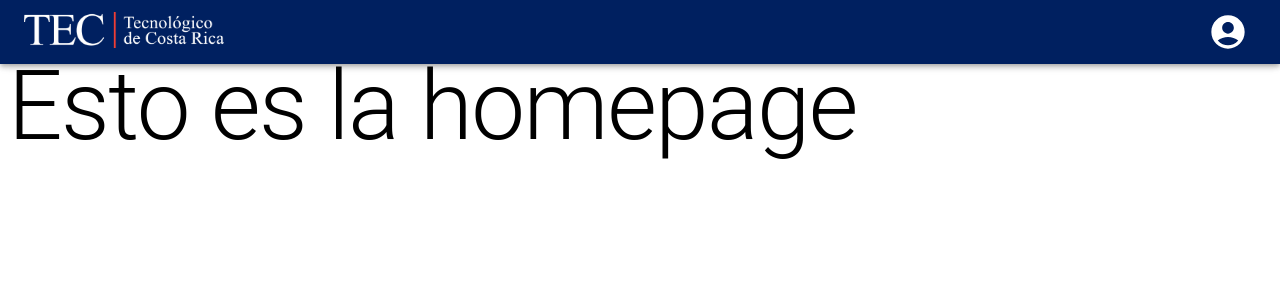
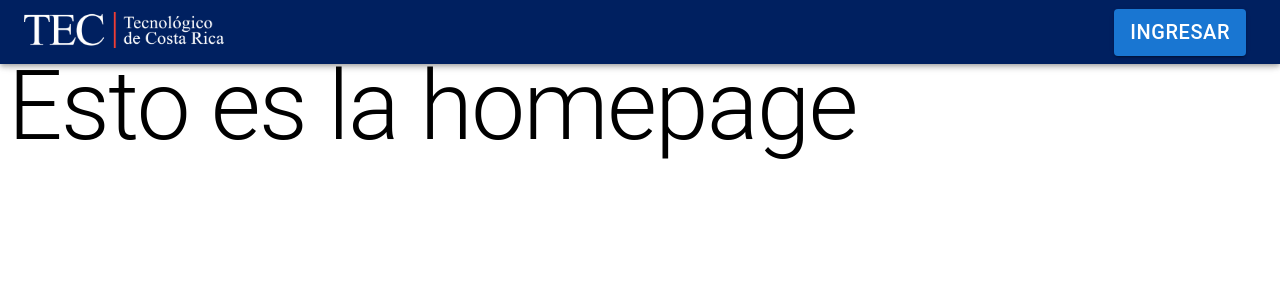
Before and after one commit to FabricioAA223/SoftwareDesignProject, a React (Create React App) app: page / in a window 1280 px wide. Shown: the top 300 px of the page. Built offline with nearby package versions, Linux system fonts and the light colour scheme.

Commit message:
Ultima version antes de agregar los cambios de Kristel

```diff
--- a/src/pages/navBar/NavigationBar.jsx
+++ b/src/pages/navBar/NavigationBar.jsx
@@ -1,5 +1,5 @@
 import React from 'react';
-import { AppBar, Toolbar, IconButton, Menu, MenuItem, Box, Button} from '@mui/material';
+import { AppBar, Toolbar, Menu, MenuItem, Box, Button} from '@mui/material';
 import { AccountCircle, ExpandMore } from '@mui/icons-material';
 import { Link, Outlet } from 'react-router-dom';
 import { useUser } from '../../context/UserContext';
@@ -72,41 +72,38 @@ export default function NavigationBar(){
                   open={Boolean(adminAnchorEl)}
                   onClose={handleMenuAdminClose}
                 >
-
-                      <>
                   <MenuItem onClick={handleMenuAdminClose} component={Link} to='/registered_users'>Gestionar usuario</MenuItem>
                   <MenuItem onClick={handleMenuAdminClose} component={Link} to='/registered_microorganisms'>Gestionar microorganismos</MenuItem>
                   <MenuItem onClick={handleMenuAdminClose} component={Link} to='/stats'>Reportes y estadísticas</MenuItem>
-                      </>
                 </Menu>
               </>
             ):null}
-          </>
-        ):null}
-
             <Box sx={{flexGrow:1}} />
-          <IconButton
+                <Button
+                  sx={{mx:'10px', color:'white', fontSize:'20px'}}
                   onClick={handleMenuOpen}
                   color="inherit"
+                  startIcon={<AccountCircle sx={{fontSize:'40px'}}/>}
                 >
-            <AccountCircle sx={{fontSize:'40px'}}/>
-          </IconButton>
+                  {user.username}
+                </Button>
                 <Menu
                   anchorEl={anchorEl}
                   open={Boolean(anchorEl)}
                   onClose={handleMenuClose}
                 >
-            {user ? (
-              <>
                   <MenuItem onClick={handleCerrarSesion} component={Link} to='./'>Cerrar Sesión</MenuItem>
                   <MenuItem onClick={handleMenuClose} component={Link} to='/change_credentials'>Cambiar Credenciales</MenuItem>
+                </Menu>
           </>
-            ) : (
+          ):(
             <>
-                <MenuItem onClick={handleMenuClose} component={Link} to='/login'>Ingresar</MenuItem>
+          <Box sx={{flexGrow:1}} />
+          <Link to={'/login'}>
+            <Button sx={{mx:'10px', color:'white', fontSize:'20px'}} color="primary" variant='contained'>Ingresar</Button>
+          </Link>
           </>
           )}
-          </Menu>
       </Toolbar>
     </AppBar>
     <Outlet />
```
Lines whose indentation alone changed are shown as unchanged.
